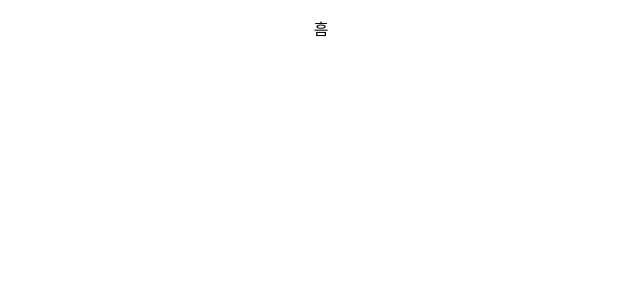
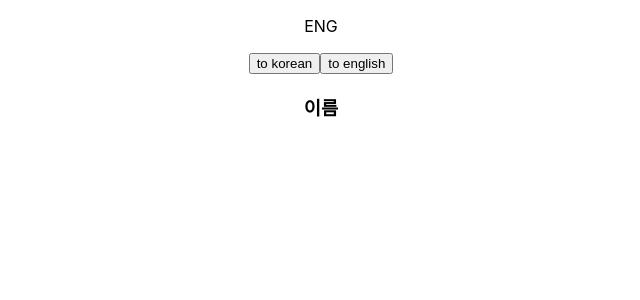
Before and after one commit to americano212/typescript-react-resume-page, a React (Create React App) app: page / in a window 1280 px wide. Shown: the top 300 px of the page, without its empty margins (319-959 px from the left). Built offline with nearby package versions, Linux system fonts and the light colour scheme.

Commit message:
feat: redux 적용해서 language 상태 관리

```diff
--- a/package.json
+++ b/package.json
@@ -12,7 +12,10 @@
     "@types/react-dom": "^18.0.8",
     "react": "^18.2.0",
     "react-dom": "^18.2.0",
+    "react-redux": "^8.0.5",
     "react-scripts": "5.0.1",
+    "redux": "^4.2.0",
+    "typesafe-actions": "^5.1.0",
     "typescript": "^4.8.4",
     "web-vitals": "^2.1.4"
   },
--- a/src/App.css
+++ b/src/App.css
@@ -1,5 +1,7 @@
 .App {
   text-align: center;
+  margin-left: 10%;
+  margin-right: 10%;
 }
 
 .App-logo {
--- a/src/App.tsx
+++ b/src/App.tsx
@@ -1,10 +1,23 @@
 import React from "react";
 import "./App.css";
 
+import { useDispatch, useSelector } from "react-redux";
+import { toEnglish, toKorean } from "./store/modules/language";
+import { RootState } from "./store/modules";
+
+import Header from "./components/header";
+
 function App() {
+  const dispatch = useDispatch();
+  const language = useSelector(
+    (state: RootState) => state.setLanguage.language
+  );
   return (
     <div className="App">
-      <p>흠</p>
+      <p>{language}</p>
+      <button onClick={() => dispatch(toKorean())}> to korean</button>
+      <button onClick={() => dispatch(toEnglish())}> to english</button>
+      <Header></Header>
     </div>
   );
 }
--- /dev/null
+++ b/src/components/header.tsx
@@ -0,0 +1,11 @@
+import React from "react";
+
+function Header() {
+  return (
+    <div>
+      <h3>이름</h3>
+    </div>
+  );
+}
+
+export default Header;
--- a/src/index.tsx
+++ b/src/index.tsx
@@ -2,12 +2,17 @@ import React from "react";
 import ReactDOM from "react-dom/client";
 import "./index.css";
 import App from "./App";
+import { Provider } from "react-redux";
+import { legacy_createStore as createStore } from "redux";
+import rootReducer from "./store/modules";
 
 const root = ReactDOM.createRoot(
   document.getElementById("root") as HTMLElement
 );
+
+const store = createStore(rootReducer);
 root.render(
-  <React.StrictMode>
+  <Provider store={store}>
     <App />
-  </React.StrictMode>
+  </Provider>
 );
--- /dev/null
+++ b/src/store/modules/index.ts
@@ -0,0 +1,10 @@
+import { combineReducers } from "redux";
+import setLanguage from "./language";
+
+const rootReducer = combineReducers({
+  setLanguage,
+});
+
+export default rootReducer;
+
+export type RootState = ReturnType<typeof rootReducer>;
--- /dev/null
+++ b/src/store/modules/language.ts
@@ -0,0 +1,44 @@
+import { ActionType } from "typesafe-actions";
+
+// Actions
+const TOENG = "TOENG";
+const TOKOR = "TOKOR";
+
+// Action Creator
+export const toEnglish = () => {
+  return {
+    type: TOENG,
+  };
+};
+export const toKorean = () => {
+  return {
+    type: TOKOR,
+  };
+};
+
+const actions = { toEnglish, toKorean }; // 모든 액션 생성함수들을 actions 객체에 넣습니다
+type SetLanguageAction = ActionType<typeof actions>;
+
+// 초기값 설정
+const initialState = {
+  language: "ENG",
+};
+
+// counterReducer
+export default function setLanguage(
+  state = initialState,
+  action: SetLanguageAction
+) {
+  switch (action.type) {
+    case TOENG:
+      return {
+        language: "ENG",
+      };
+    case TOKOR:
+      return {
+        language: "KOR",
+      };
+    default:
+      return state;
+  }
+}
```
Also changed, not shown: 1 other file (tests, documents, lock files or other folders).
